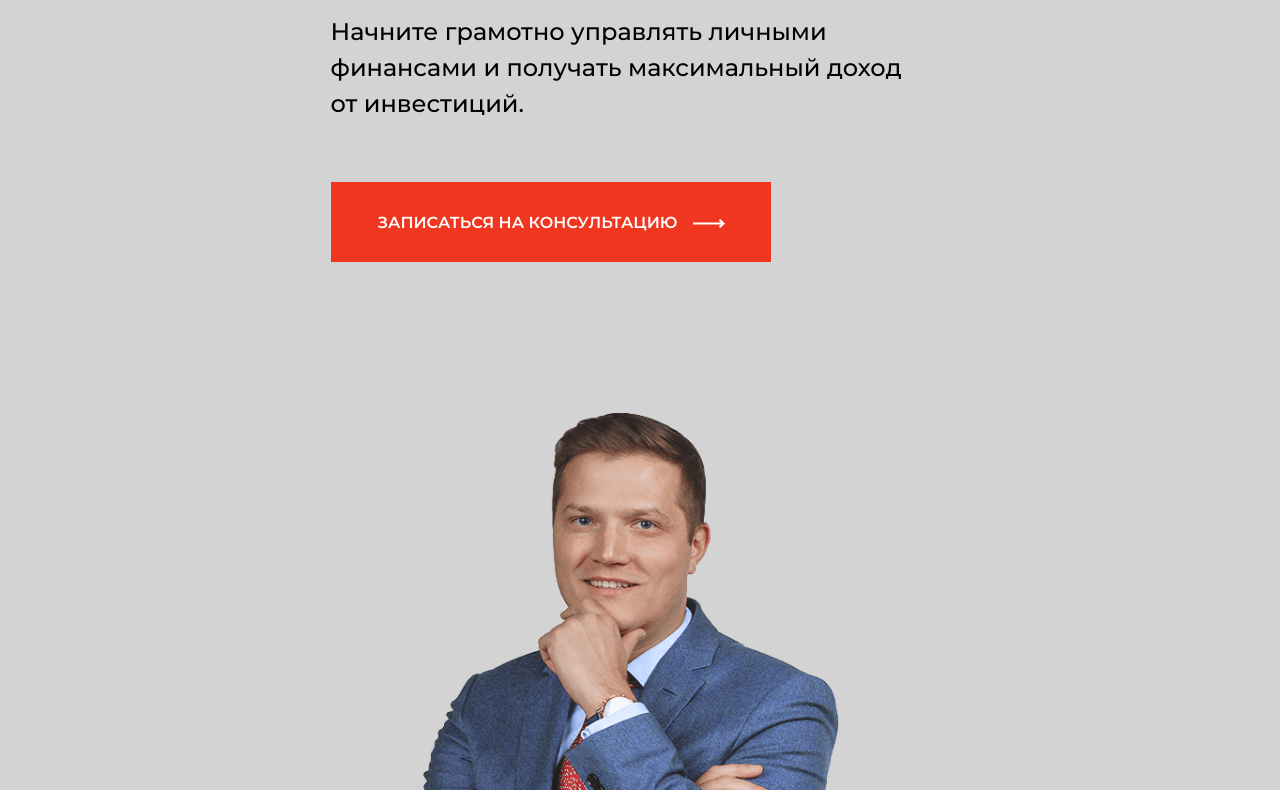
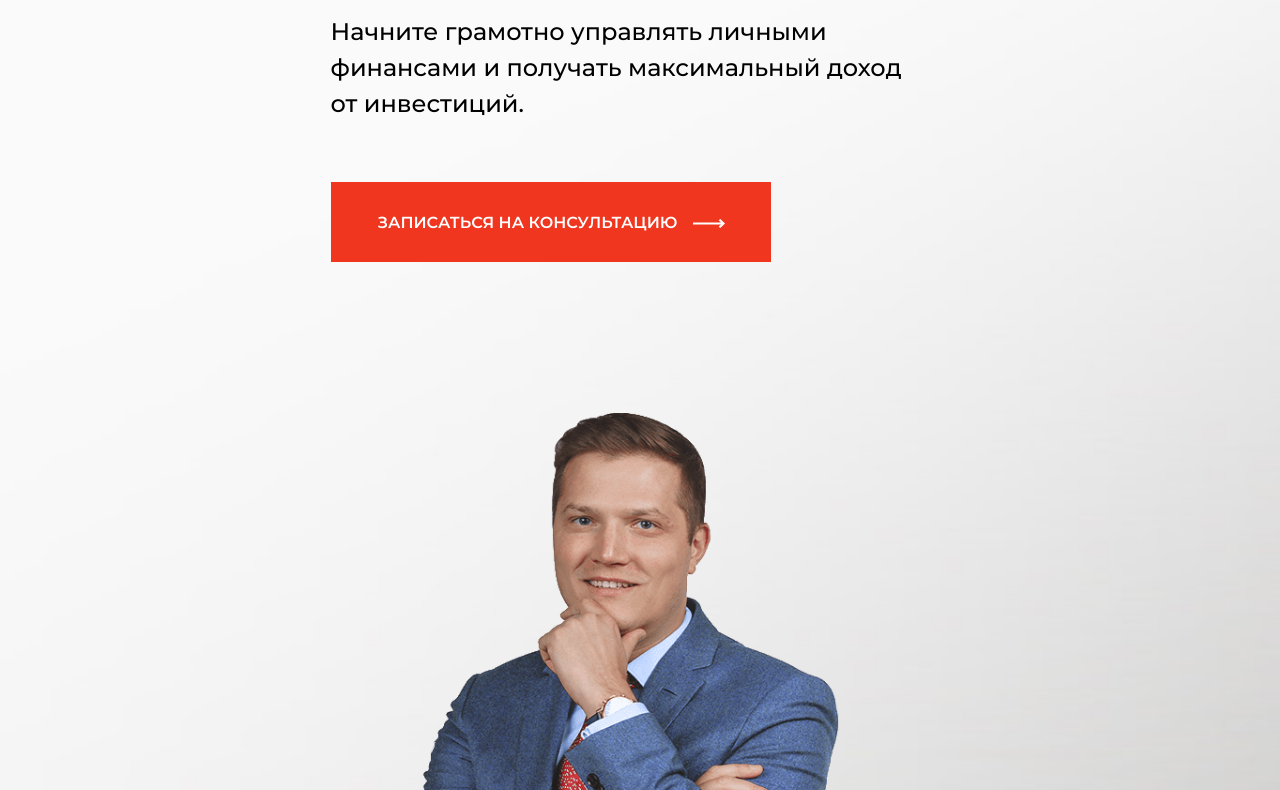
Before and after one commit to smilya/financial_adviser, a website: page index.html in a window 1280 px wide. Shown: the part 330-1120 px from the top of the page. Drawn offline with Linux system fonts and the light colour scheme.

Commit message:
feat: update images for index page

```diff
--- a/SCSS/blocks/intro.scss
+++ b/SCSS/blocks/intro.scss
@@ -2,7 +2,9 @@
   background-color: $color-background;
 
   .intro__header-outer {
-    background: lightgray;
+    background-image: url(../../images/intro/intro_background.jpg);
+    background-repeat: no-repeat;
+    background-size: cover;
   }
 
   .intro__header {
--- a/SCSS/media/intro.scss
+++ b/SCSS/media/intro.scss
@@ -1,5 +1,9 @@
 @media screen and (max-width: 1350px) {
   .intro {
+    .intro__header-outer {
+      background-position: 0 0;
+    }
+
     .intro__header {
       flex-direction: column;
 
```
Also changed, not shown: CSS/media/intro.css, CSS/styles.css, images/intro/intro_background.jpg (added), images/service/image-item-main-media.jpg, 2 other files.
